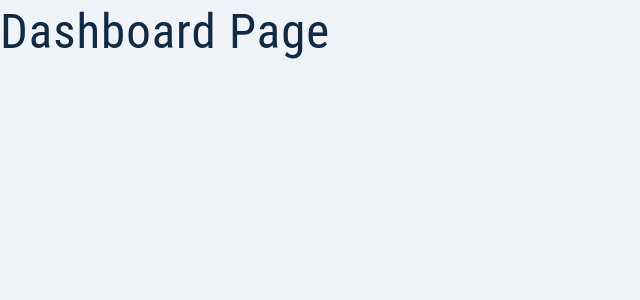
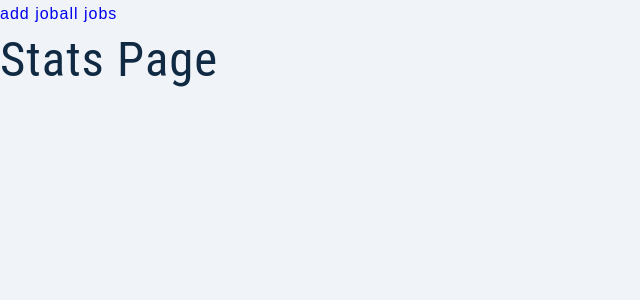
Before and after one commit to naqib2000/OccuTrack, a React (Create React App) app in the folder OccuTrack/client/: page / in a window 1280 px wide. Shown: the top 300 px of the page, without its empty margins (0-640 px from the left). Built offline with nearby package versions, Linux system fonts and the light colour scheme; sample sign-in values are in the browser's storage.

Commit message:
Create nested pages and protective route

```diff
--- a/OccuTrack/client/src/App.js
+++ b/OccuTrack/client/src/App.js
@@ -1,13 +1,24 @@
 import React from "react";
 import { BrowserRouter, Routes, Route } from "react-router-dom";
 
-import { Dashboard, Register, Landing, Error } from "./pages"
+import { Register, Landing, Error, ProtectedRoute } from "./pages"
+
+import { AddJob, AllJobs, Profile, Stats, SharedLayout } from "./pages/dashboard";
 
 const App = () => {
   return (
     <BrowserRouter>
       <Routes>
-        <Route path="/" element={<Dashboard />} />
+        <Route path="/" element={
+          <ProtectedRoute>
+            <SharedLayout />
+          </ProtectedRoute>
+        }>
+          <Route index element={<Stats />} />
+          <Route path="all-jobs" element={<AllJobs />} />
+          <Route path="add-job" element={<AddJob />} />
+          <Route path="profile" element={<Profile />} />
+        </Route>
         <Route path="/register" element={<Register />} />
         <Route path="/landing" element={<Landing />} />
         <Route path="*" element={<Error />} />
--- a/OccuTrack/client/src/pages/Dashboard.js
+++ /dev/null
@@ -1,7 +0,0 @@
-import React, {useEffect} from "react";
-
-const Dashboard = () => {
-    return <h1>Dashboard Page</h1>
-};
-
-export default Dashboard;
--- a/OccuTrack/client/src/pages/Landing.js
+++ b/OccuTrack/client/src/pages/Landing.js
@@ -11,7 +11,7 @@ const Landing = () => {
       <main>
        <nav>
         {/* change logo to OccuTrack */}
-        {/* <Logo /> */}
+        <Logo />
        </nav>
        <div className="container page">
         <div className="info">
--- /dev/null
+++ b/OccuTrack/client/src/pages/ProtectedRoute.js
@@ -0,0 +1,13 @@
+import React from "react";
+import { useAppContext } from "../context/appContext";
+import { Navigate } from "react-router-dom";
+
+const ProtectedRoute = ({children}) => {
+  const { user } = useAppContext();
+    if (!user) {
+      return <Navigate to="/landing"/>
+    }
+    return children;
+};
+
+export default ProtectedRoute;
--- /dev/null
+++ b/OccuTrack/client/src/pages/dashboard/AddJob.js
@@ -0,0 +1,11 @@
+import React from "react";
+
+const AddJob = () => {
+  return (
+    <h1>
+        Add Job Page
+    </h1>
+  );
+};
+
+export default AddJob;
--- /dev/null
+++ b/OccuTrack/client/src/pages/dashboard/AllJobs.js
@@ -0,0 +1,11 @@
+import React from "react";
+
+const AllJobs = () => {
+  return (
+    <h1>
+        All Jobs
+    </h1>
+  );
+};
+
+export default AllJobs;
--- /dev/null
+++ b/OccuTrack/client/src/pages/dashboard/Profile.js
@@ -0,0 +1,11 @@
+import React from "react";
+
+const Profile = () => {
+  return (
+    <h1>
+        Profile Page
+    </h1>
+  );
+};
+
+export default Profile;
--- /dev/null
+++ b/OccuTrack/client/src/pages/dashboard/SharedLayout.js
@@ -0,0 +1,17 @@
+import React from "react";
+import { Outlet, Link } from "react-router-dom";
+import Wrapper from "../../assets/wrappers/SharedLayout";
+
+const SharedLayout = () => {
+  return (
+    <Wrapper>
+      <nav>
+        <Link to="add-job">add job</Link>
+        <Link to="all-jobs">all jobs</Link>
+      </nav>
+      <Outlet />
+    </Wrapper>
+  );
+};
+
+export default SharedLayout;
--- /dev/null
+++ b/OccuTrack/client/src/pages/dashboard/Stats.js
@@ -0,0 +1,11 @@
+import React from "react";
+
+const Stats = () => {
+  return (
+    <h1>
+        Stats Page
+    </h1>
+  );
+};
+
+export default Stats;
--- /dev/null
+++ b/OccuTrack/client/src/pages/dashboard/index.js
@@ -0,0 +1,7 @@
+import AddJob from "./AddJob";
+import AllJobs from "./AllJobs";
+import Profile from "./Profile";
+import Stats from "./Stats";
+import SharedLayout from "./SharedLayout";
+
+export { AddJob, AllJobs, Profile, Stats, SharedLayout };
--- a/OccuTrack/client/src/pages/index.js
+++ b/OccuTrack/client/src/pages/index.js
@@ -1,6 +1,6 @@
-import Dashboard from "./Dashboard";
 import Register from "./Register";
 import Landing from "./Landing";
 import Error from "./Error";
+import ProtectedRoute from "./ProtectedRoute";
 
-export { Dashboard, Register, Landing, Error};
+export { Register, Landing, Error, ProtectedRoute};
```
